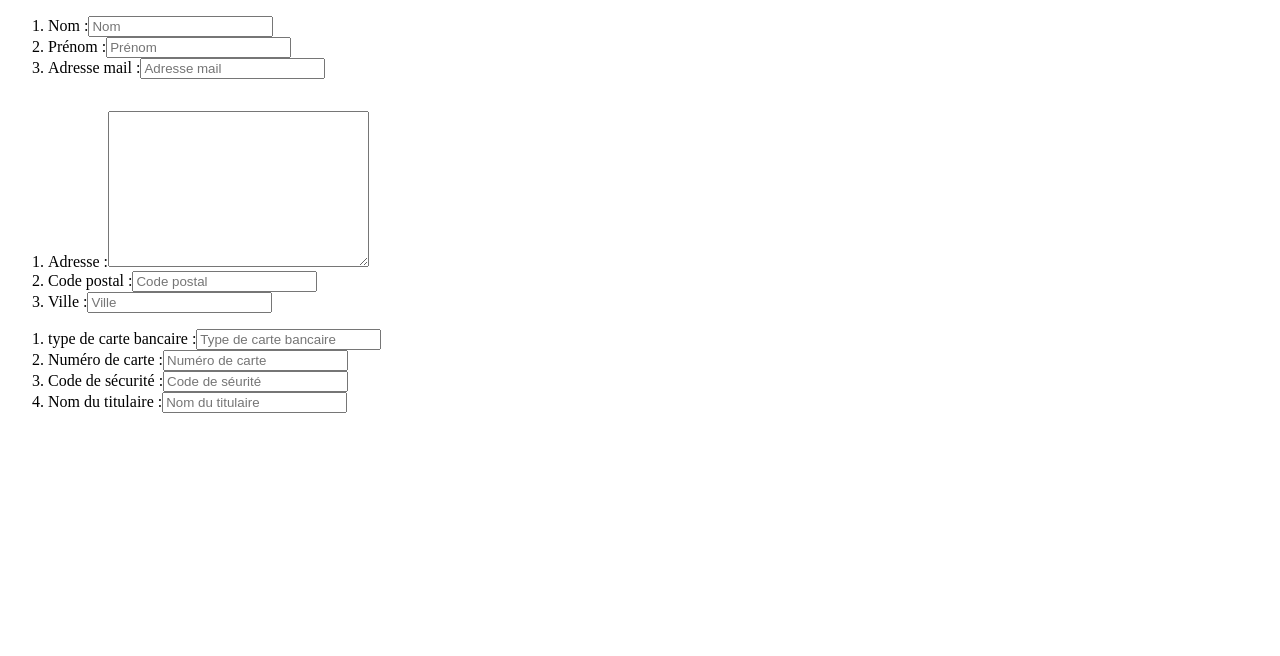
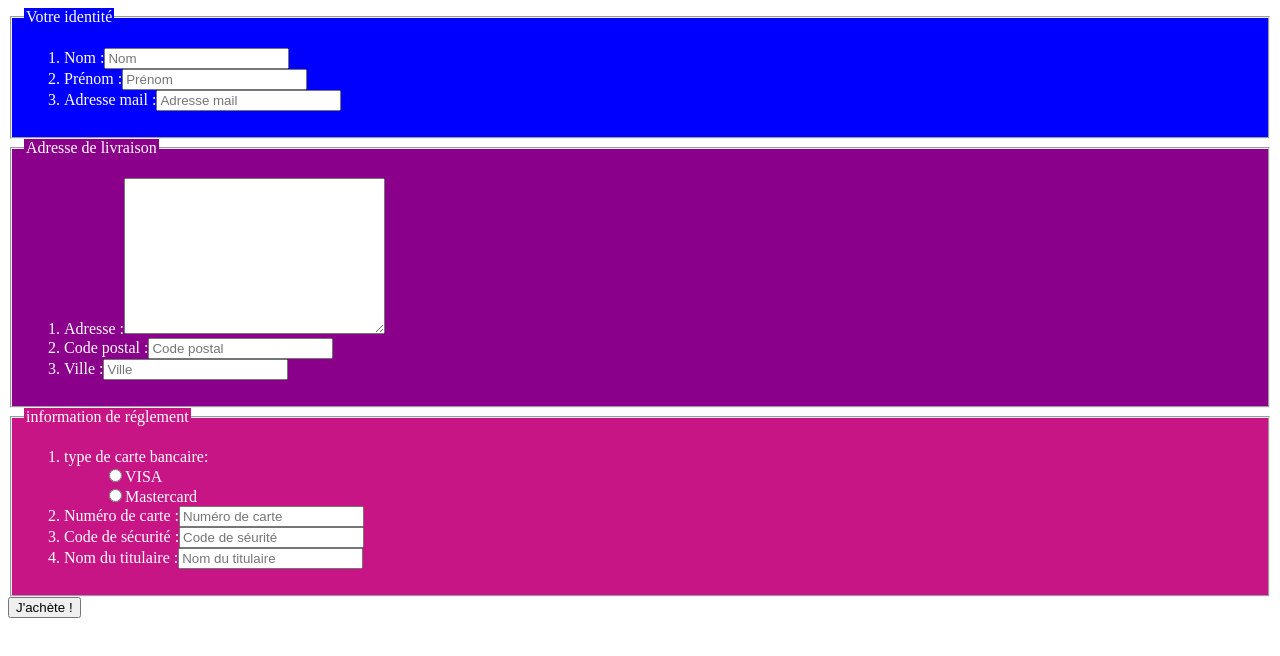
Before and after one commit to dardinierjames/CSSexercice9, a plain HTML site: page index.html in a window 1280 px wide. Drawn offline with Linux system fonts and the light colour scheme.

Commit message:
finalisé

```diff
--- /dev/null
+++ b/assets/css/style.css
@@ -0,0 +1,14 @@
+.bleu{
+    background-color: #0000ff;
+    color: #ffffff;
+}
+
+.violet{
+    background-color: darkmagenta;
+    color: #ffffff;
+}
+
+.magenta{
+    background-color: #c71585;
+    color: #ffffff;
+}
--- a/index.html
+++ b/index.html
@@ -3,11 +3,12 @@
 <head>
     <meta charset="UTF-8">
     <title>exercice9</title>
-    <link rel="stylesheet" href="style.css">
+    <link rel="stylesheet" href="assets/css/style.css">
 </head>
 <body>
     <form action="traitement.php" method="POST">
-        <table>
+        <fieldset class="bleu">
+            <legend class="bleu">Votre identité</legend>
                 <p>
                      <ol>
                         <li><label for="Nom">Nom :</label><input type="text" name="Nom" placeholder="Nom"></li>
@@ -15,21 +16,32 @@
                         <li><label for="Adresse mail">Adresse mail :</label><input type="email" name="Adresse mail" placeholder="Adresse mail"></li>
                     </ol>
                 </p>
-        </table>
+        </fieldset>
+        <fieldset class="violet">
+            <legend class="violet">Adresse de livraison</legend>
                 <p>
                     <ol>
-                    <li><label for="Adresse">Adresse :</label><textarea name="Adresse" id="" cols="30" rows="10"></textarea></li>
+                        <li><label for="Adresse">Adresse :</label><textarea name="Adresse" id="Adresse" cols="30" rows="10"></textarea></li>
                         <li><label for="Code postal">Code postal :</label><input type="text" name="Code postal" placeholder="Code postal"></li>
                         <li><label for="Ville">Ville :</label><input type="text" name="Ville" placeholder="Ville"></li>
                     </ol>
                 </p>
+        </fieldset>
+        <fieldset class="magenta">
+            <legend class="magenta">information de réglement</legend>
                 <p>
                     <ol>
-                    <li><label for="Type de carte bancaire">type de carte bancaire :</label><input type="text" name="Type de carte Bancaire" placeholder="Type de carte bancaire"></li>
-                    <li><label for="Numéro de carte">Numéro de carte :</label><input type="number" name="Numéro de carte" placeholder="Numéro de carte"></li>
-                    <li><label for="Code de sécurité">Code de sécurité :</label><input type="number" name="Code de sécurité" placeholder="Code de séurité"></li>
-                    <li><label for="Nom du titulaire">Nom du titulaire :</label><input type="number" name="Nom du titulaire" placeholder="Nom du titulaire"></li>
+                        <li>type de carte bancaire:</li>
+                            <ul type=none>
+                                <li><input type="radio" name="card" id="VISA" /><label for="Visa">VISA</label></li>
+                                <li><input type="radio" name="card" id="Mastercard"><label for="Mastercard">Mastercard</label></li>
+                            </ul>
+                        <li><label for="Numéro de carte">Numéro de carte :</label><input type="text" name="Numéro de carte" placeholder="Numéro de carte"></li>
+                        <li><label for="Pass">Code de sécurité :</label><input type="password" name="Pass" id="pass" placeholder="Code de séurité"></li>
+                        <li><label for="Nom du titulaire">Nom du titulaire :</label><input type="text" name="Nom du titulaire" placeholder="Nom du titulaire"></li>
                     </ol>
                 </p>
+        </fieldset>
+       <input type="submit" value="J'achète !">
     </form>
 </html>
```
Lines whose indentation alone changed are shown as unchanged.
